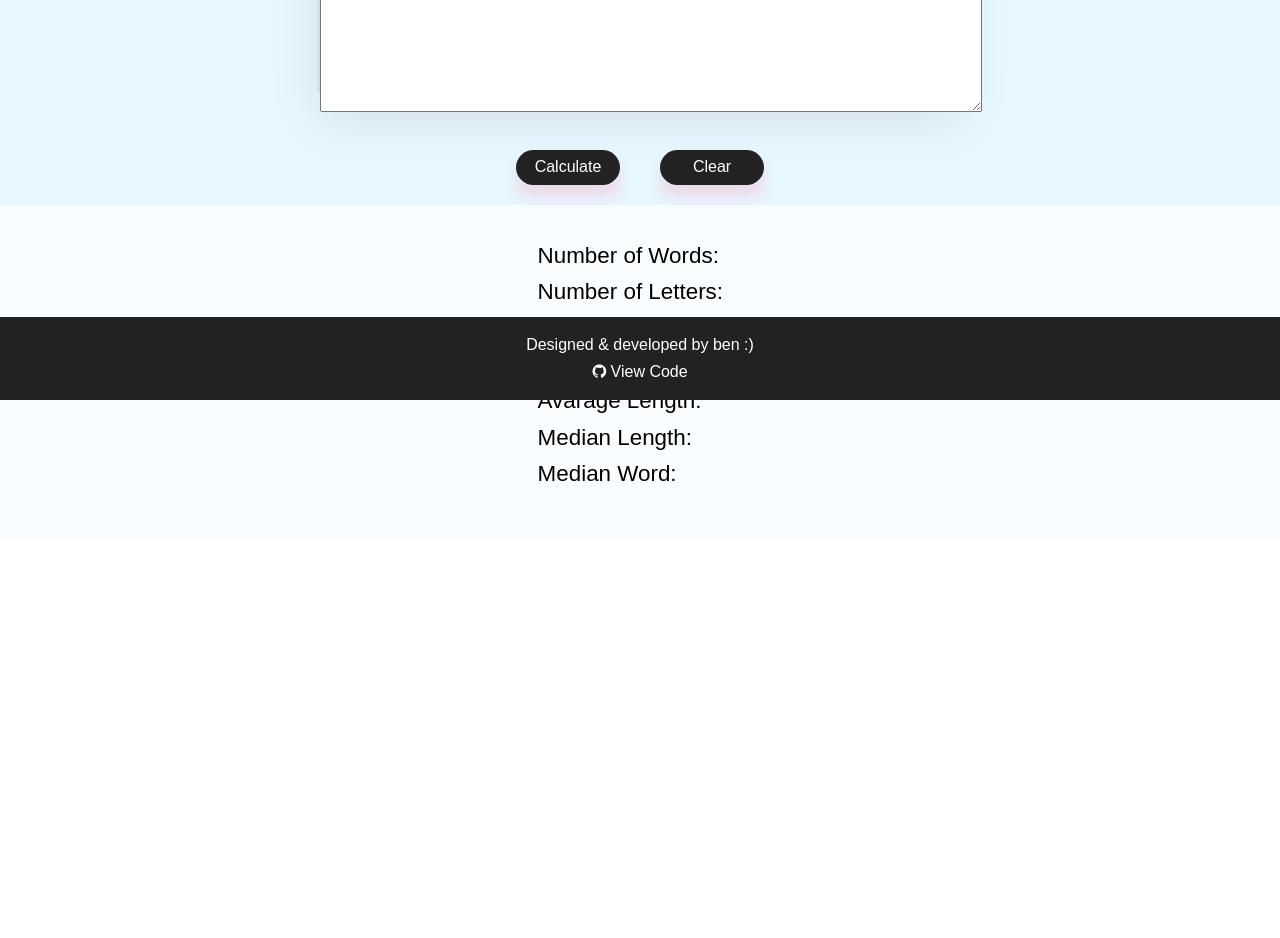
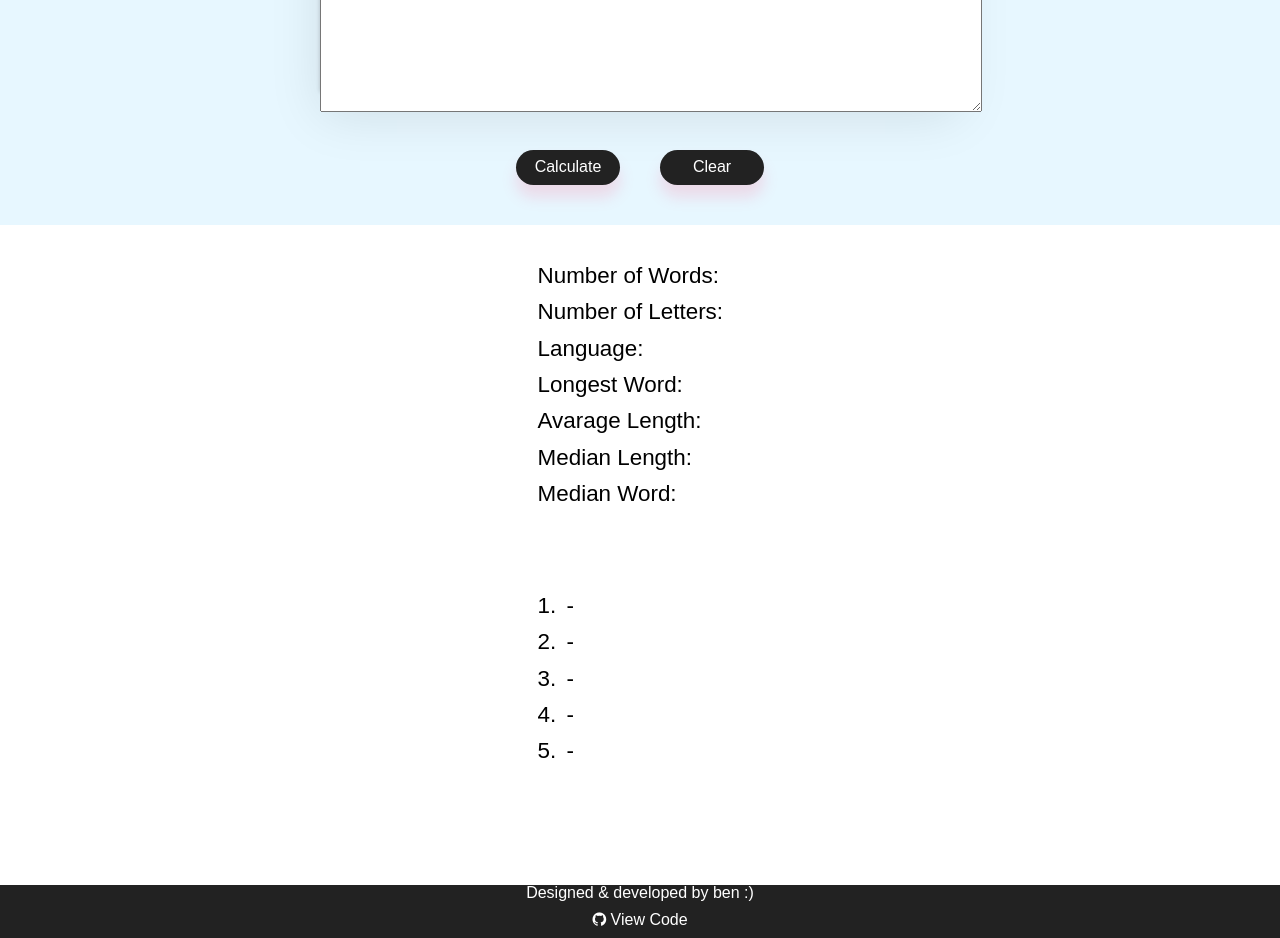
Before and after one commit to ismetalp98/react-jaqys7, a React (Create React App) app: page / in a window 1280 px wide. Shown: the part 400-1338 px from the top of the page. Before the commit the page ends 940 px from the top, so only its background shows below. Built offline with nearby package versions, Linux system fonts and the light colour scheme.

Commit message:
3 files modified

```diff
--- a/src/App.css
+++ b/src/App.css
@@ -1,6 +1,6 @@
 body {
   font-family: sans-serif;
-  position: relative;
+  margin: 0%;
 }
 body #root {
   background-color: #ffff;
@@ -49,6 +49,7 @@ body #root .input-box textarea {
 
 body #root .buttons {
   margin-top: 40px;
+  padding-bottom: 20px;
 }
 
 body #root .buttons a {
@@ -78,10 +79,9 @@ body #root .input-box .warning {
 }
 
 body #root .counter-results {
-  background-color: rgba(231, 245, 255, 0.25);
+  height: 250px;
   padding-top: 40px;
   padding-bottom: 40px;
-  margin-bottom: 30px;
 }
 
 body #root .counter-results .results {
@@ -99,20 +99,36 @@ body #root .counter-results div span {
   margin-left: 4px;
 }
 
-body #root .footer-div {
-  padding-top: 20px;
-  padding-bottom: 10px;
-  background-color: #222;
-  position: absolute;
-  bottom: 0;
-  width: 100%;
+body #root .max-table {
+  text-align: left;
+  width: fit-content;
+  margin-right: auto;
+  margin-left: 42%;
+  height: 250px;
+  padding-top: 40px;
+  padding-bottom: 40px;
 }
 
-body #root .footer-div footer span {
+body #root .max-table div {
+  margin-bottom: 14px;
+  font-size: 1.4rem;
+}
+body #root .max-table div span {
+  font-size: 1.4rem;
+  margin-left: 4px;
+}
+
+body #root .footer {
+  color: white;
+  text-align: center;
+  background-color: #222;
+}
+
+body #root .footer span {
   display: block;
   padding: 0 0 10px;
 }
-body #root .footer-div footer a {
+body #root .footer a {
   color: #fff;
   text-decoration: none;
 }
--- a/src/components/footer.js
+++ b/src/components/footer.js
@@ -3,8 +3,7 @@ import React, { Component } from "react";
 class Footer extends Component {
   render() {
     return (
-      <div className="footer-div">
-        <footer>
+      <div className="footer">
         <span>
           <a rel="author" target="_blank">
             Designed &amp; developed by ben :)
@@ -19,7 +18,6 @@ class Footer extends Component {
             <i className="fa fa-github" aria-hidden="true" /> View Code
           </a>
         </span>
-        </footer>
       </div>
     );
   }
--- a/src/components/text-input.js
+++ b/src/components/text-input.js
@@ -6,22 +6,20 @@ var textLanguage = "tr";
 let hash = {},
   pq = [];
 var wordArr = [];
+let mostUsed = [];
+let calculated = 0;
 
 function myFunction() {
   var x = document.getElementById("text-input-box").value;
-  var wordRegex = /[^a-z\d\s]+/gi;
-  //Get word count without special chars and spaces using regex and set state of 'words'
 
   wordArr =
     x
-      .replace(/[\W]+/g, " ")
-      .replace(/([a-z]+)\b[.,]/g, "") //remove commas & fullstops
-      .replace(wordRegex, "")
-      .split(" ") // split words into array elements
+      .replace(/[.,\/#!$%\^&\*;:{}=\-_`~()]/g, "")
+      .split(" ")
       .filter(function(x) {
-        // remove empty array eements
         return x !== "";
       }) || [];
+
   for (var i = 0; i < wordArr.length; i++) {
     var str = wordArr[i];
     letterCount += str.length;
@@ -35,6 +33,11 @@ function myFunction() {
   for (let key in hash) pq.push([key, hash[key]]);
   pq.sort((a, b) => b[1] - a[1]);
 
+  for (var i = 0; i < pq.length; i++) {
+    let a = pq[i];
+    let b = a[0] + " occures " + a[1] + " times";
+    mostUsed[i] = b;
+  }
   wordArr.sort(function(a, b) {
     return b.length - a.length;
   });
@@ -43,7 +46,6 @@ function myFunction() {
 
 function findMedian() {
   var medianL = 0;
-  console.log(wordArr[wordCount / 2]);
   if (wordCount % 2 == 0) {
     var str = wordArr[wordCount / 2] + "";
     medianL = str.length;
@@ -76,14 +78,19 @@ class TextInput extends Component {
     };
     this.handleClick = this.handleClick.bind(this);
     this.clearInput = this.clearInput.bind(this);
+    this.clearFln = this.clearFln.bind(this);
   }
 
   handleClick(event) {
-    //Execute when handleClick is called on an element (button)
-    event.preventDefault();
+    if (calculated == 1) {
+      this.clearFln();
+    }
+    calculated = 1;
 
     myFunction();
-
+    if (wordCount == 0) {
+      return this.setState({ warning: this.state.minWords });
+    }
     this.setState({
       words: wordCount,
       letters: letterCount,
@@ -95,17 +102,30 @@ class TextInput extends Component {
     });
   }
 
-  clearInput(event) {
-    //Clear counters and table
+  clearFln(event) {
     letterCount = 0;
-    document.getElementById("text-input-box").value = "";
-    event.preventDefault();
+    wordCount = 0;
+    textLanguage = "tr";
+    hash = {};
+    pq = [];
+    wordArr = [];
+    mostUsed = [];
+    calculated = 0;
     this.setState({
-      letters: 0,
-      words: 0,
-      letters: 0,
+      words: "",
+      letters: "",
+      language: "",
+      longestWord: "",
+      avarageLength: "",
+      medianLength: "",
+      medianWord: "",
       warning: ""
     });
+  }
+
+  clearInput(event) {
+    document.getElementById("text-input-box").value = "";
+    this.clearFln();
   }
 
   render() {
@@ -162,6 +182,23 @@ class TextInput extends Component {
             </div>
           </div>
         </div>
+        <div className="max-table">
+          <div>
+            1. <span>{mostUsed.length > 0 ? mostUsed[0] : "-"} </span>
+          </div>
+          <div>
+            2. <span>{mostUsed.length > 1 ? mostUsed[1] : "-"} </span>
+          </div>
+          <div>
+            3. <span>{mostUsed.length > 2 ? mostUsed[2] : "-"} </span>
+          </div>
+          <div>
+            4. <span>{mostUsed.length > 3 ? mostUsed[3] : "-"} </span>
+          </div>
+          <div>
+            5. <span>{mostUsed.length > 4 ? mostUsed[4] : "-"} </span>
+          </div>
+        </div>
       </div>
     );
   }
```
Lines whose indentation alone changed are shown as unchanged.
